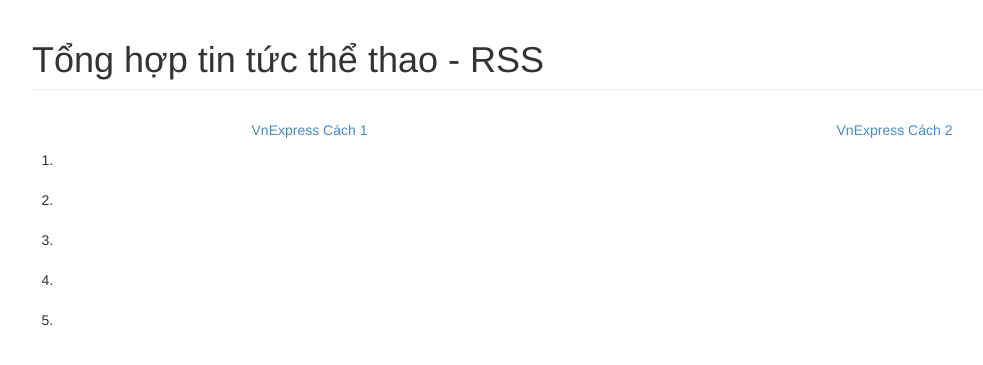
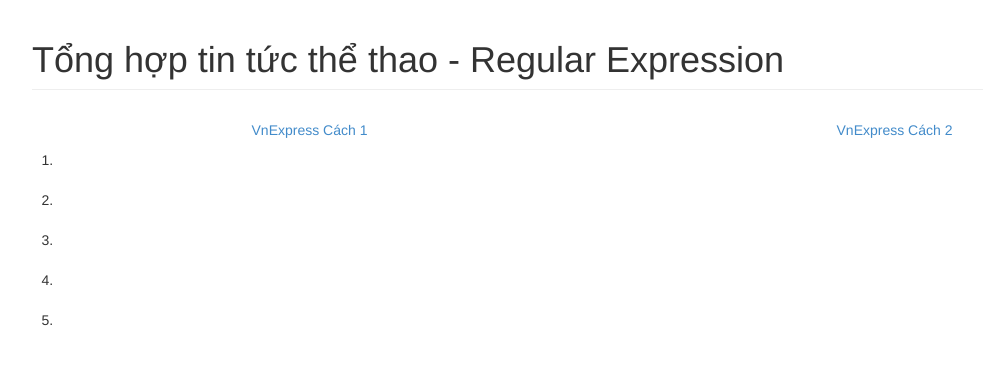
Before and after one commit to minhhuyptit/RE-VnExpress, a PHP site: page / in a window 1280 px wide. Shown: the top 365 px of the page, without its empty margins (38-1021 px from the left). Run offline with PHP 8.4, Linux system fonts and the light colour scheme; data that the repository does not hold is empty.

Commit message:
Finish Project

```diff
--- a/index.php
+++ b/index.php
@@ -3,13 +3,13 @@
 <head>
 	<meta charset="utf-8">
 	<meta name="viewport" content="width=device-width, initial-scale=1">
-	<title>RSS</title>
+	<title>Regular Expression</title>
 	<link href="css/bootstrap.min.css" rel="stylesheet">
 	<link href="css/style.css" rel="stylesheet">
 </head>
 <body>
 	<div class="container list-quiz">
-		<h1 class="page-header">Tổng hợp tin tức thể thao - RSS</h1>
+		<h1 class="page-header">Tổng hợp tin tức thể thao - Regular Expression</h1>
 		<div class="row my-content">
 			<ul class="nav nav-pilis nav-justified">
 				<li class="actived"><a href="#vnexpress1" data-toggle="tab">VnExpress Cách 1</a></li>
```
